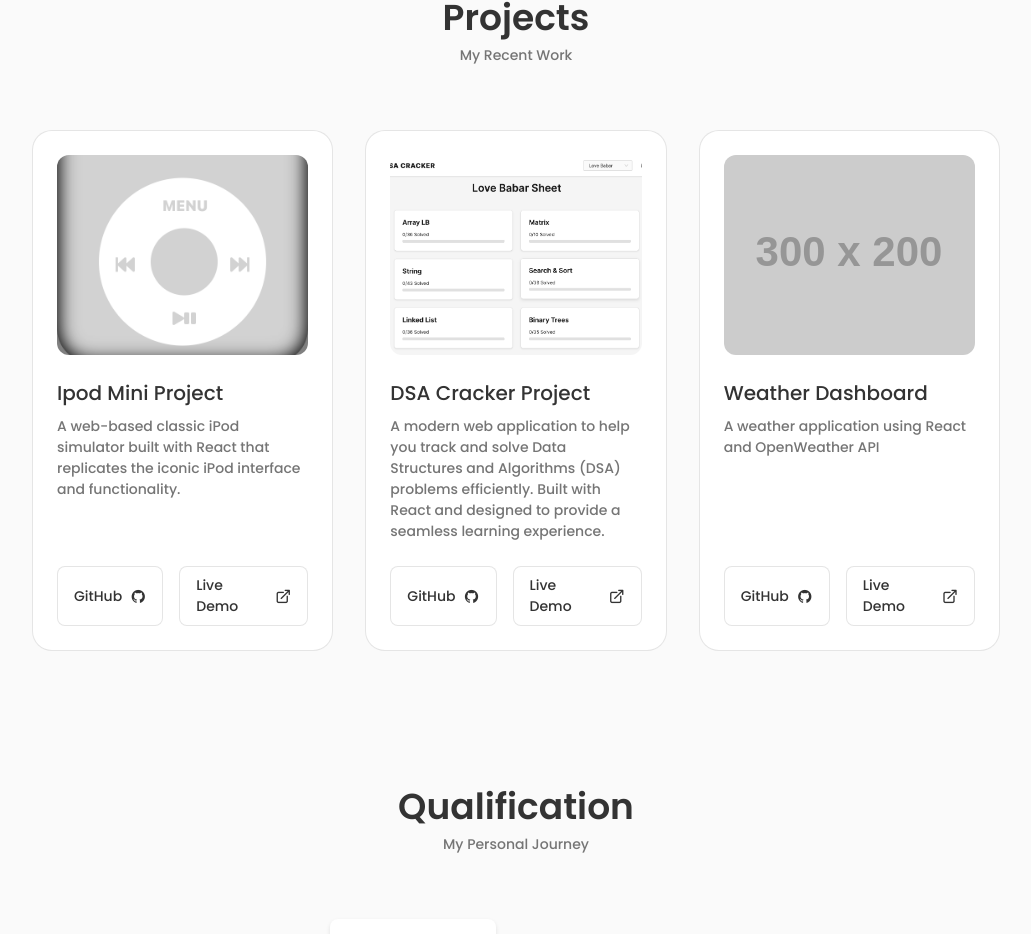
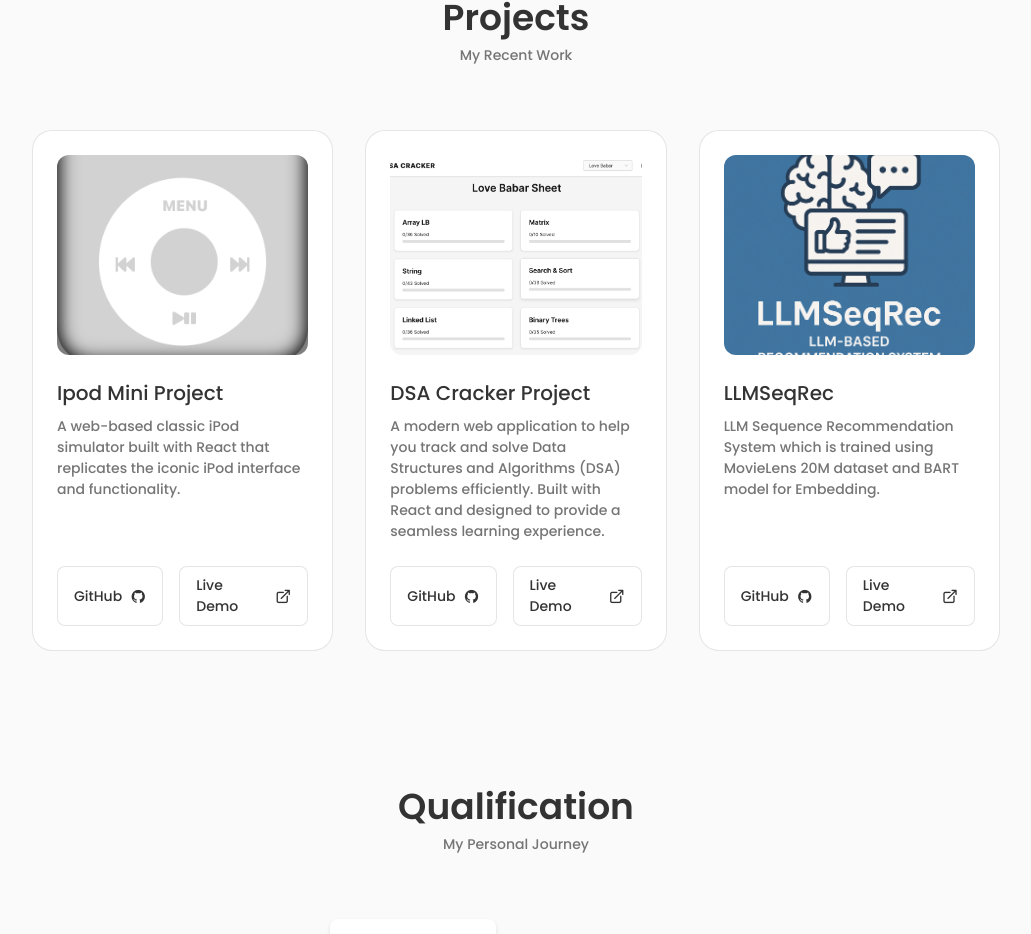
Before and after one commit to thenileshmishra/Protfolio, a React (Create React App) app: page / in a window 1280 px wide. Shown: the part 2520-3454 px from the top of the page, without its empty margins (124-1155 px from the left). Built offline with nearby package versions, Linux system fonts and the light colour scheme.

Commit message:
fix:Updated project section

```diff
--- a/src/components/projects/Projects.jsx
+++ b/src/components/projects/Projects.jsx
@@ -2,6 +2,7 @@ import React from "react";
 import "./projects.css";
 import ipodmini from "../../assets/ipod1.png";
 import dsa from "../../assets/dsa.png";
+import llmseqrec from "../../assets/LLMSecReq.png";
 
 function Projects() {
   return (
@@ -54,15 +55,15 @@ function Projects() {
 
         <div className="services__content">
           <div>
-            <img src="https://via.placeholder.com/300x200" alt="Project 3" className="services__img" />
-            <h3 className="services__title">Weather Dashboard</h3>
+            <img src={llmseqrec} alt="LLMSeqRec Project" className="services__img" />
+            <h3 className="services__title">LLMSeqRec</h3>
             <p className="services__description">
-              A weather application using React and OpenWeather API
+              LLM Sequence Recommendation System which is trained using MovieLens 20M dataset and BART model for Embedding.
             </p>
           </div>
 
           <div className="services__links">
-            <a href="https://github.com/yourusername/weather-app" target="_blank" rel="noopener noreferrer" className="services__button">
+            <a href="https://github.com/thenileshmishra/LLMSeqRec" target="_blank" rel="noopener noreferrer" className="services__button">
               GitHub
               <i className="uil uil-github services__button-icon"></i>
             </a>
```
Also changed, not shown: src/assets/LLMSecReq.png (added).
